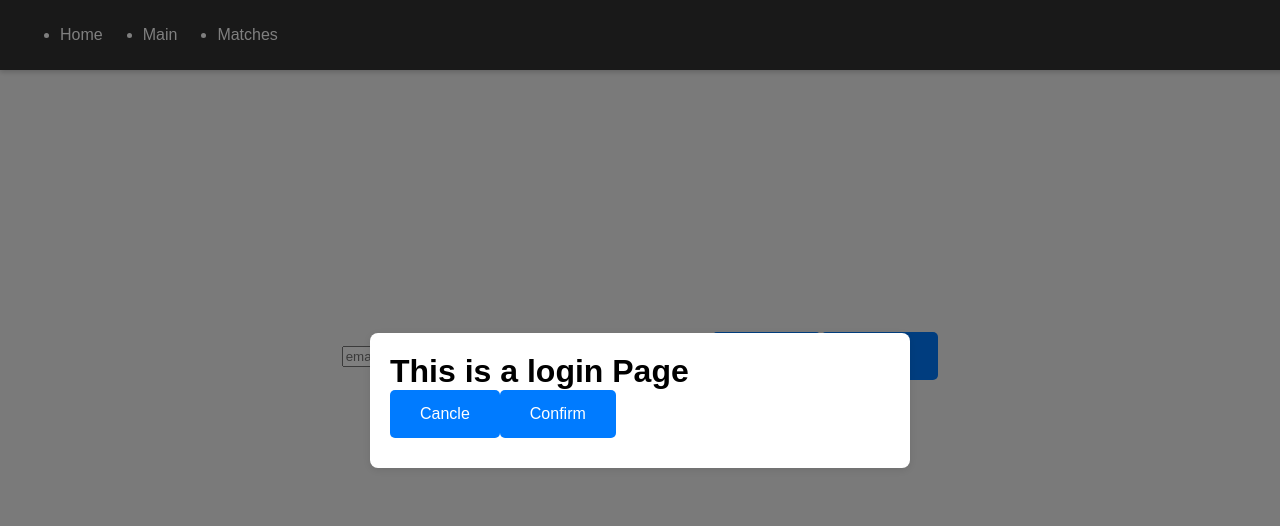
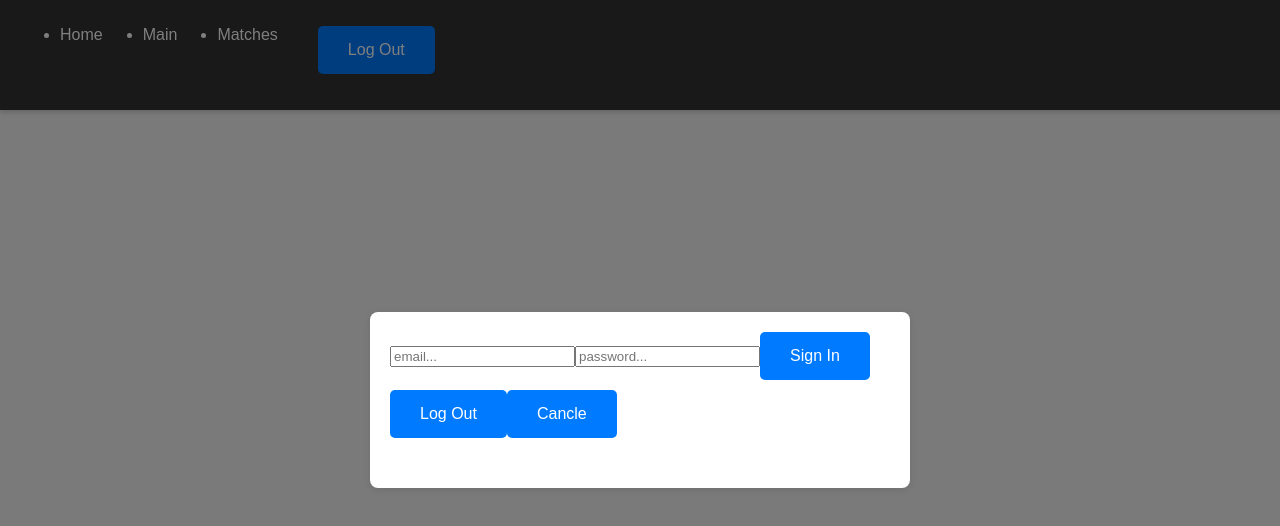
Before and after one commit to Paulfh27/match-app, a React (Create React App) app: page / in a window 1280 px wide. Both pictures are taken after a click on the button "Login". Shown: the top 526 px of the page. Built offline with nearby package versions, Linux system fonts and the light colour scheme.

Commit message:
cleaned up all pages ui. Added logout functionality to toolbar and fixed the login page

```diff
--- a/src/Components/Auth.js
+++ b/src/Components/Auth.js
@@ -2,7 +2,7 @@ import { auth } from '../config/firebase'
 import { createUserWithEmailAndPassword, signOut } from 'firebase/auth'
 import { useState } from 'react';
 
-export const Auth = () => {
+export const Auth = (props) => {
 
     const [email, setEmail] = useState("");
     const [password, setPassword] = useState("");
@@ -36,6 +36,7 @@ export const Auth = () => {
             />
             <button onClick={signin}>Sign In</button>
             <button onClick={logout}>Log Out</button>
+            <button onClick={props.onCancle}>Cancle</button>
         </div>
     )
 }
--- a/src/Components/Card.js
+++ b/src/Components/Card.js
@@ -1,13 +1,13 @@
-import './card.css';
+import styles from './card.module.css';
 
 function Card(props) {
     return (
-        <div className='body'>
-            <div className='card'>
-                <p className='card-content'>
-                    This is a test
+        <div className={styles.body}>
+            <div className={styles.card}>
+                <p className={styles.car_content}>
+                    {props.children}
                 </p>
-                <div className='navigation-buttons'>
+                <div className={styles.navigation_buttons}>
                     <button onClick={props.onLeft}>Left</button>
                     <button onClick={props.onRight}>Right</button>
                 </div>
--- a/src/Components/Modal.js
+++ b/src/Components/Modal.js
@@ -11,9 +11,7 @@ function Modal(props) {
     return (
         <div className="modal-backdrop">
             <div className="modal-content">
-                <h1>This is a login Page</h1>
-                <button onClick={props.onCancle}>Cancle</button>
-                <button onClick={props.onConfirm}>Confirm</button>
+                {props.children}
             </div>
         </div>
     )
--- a/src/Components/Toolbar.js
+++ b/src/Components/Toolbar.js
@@ -1,10 +1,22 @@
 import { Outlet, Link } from "react-router-dom";
 import './toolbar.css'
+import { auth } from '../config/firebase'
+import { createUserWithEmailAndPassword, signOut } from 'firebase/auth'
+import { useState } from 'react';
 
 // Toolbar Class
 //      Sits at the bottom of the screen in most pages
 //      holds all navigation options
-function Toolbar() {
+function Toolbar(props) {
+
+    const logout = async () => {
+        try{
+            await signOut(auth);
+        }catch (err) {
+            console.error(err)
+        }
+    }
+
     return(
         <div className='toolbar'>
             <ul className='nav-links'>
@@ -17,6 +29,7 @@ function Toolbar() {
                 <li>
                     <Link to="/Matches">Matches</Link>
                 </li>
+                    <button onClick={logout}>Log Out</button>
             </ul>
         </div>
     )
--- a/src/Components/card.css
+++ b/src/Components/card.module.css
@@ -18,7 +18,7 @@ body {
 }
 
 /* Card container */
-.card-container {
+.card_container {
   position: relative;
   width: 300px;
   height: 400px;
@@ -49,30 +49,30 @@ body {
   object-fit: cover;
 }
 
-.card-content {
+.card_content {
   padding: 10px;
   text-align: center;
 }
 
-.card-content h3 {
+.card_content h3 {
   margin-bottom: 10px;
   font-size: 1.2rem;
 }
 
-.card-content p {
+.card_content p {
   font-size: 1rem;
   color: #555;
 }
 
 /* Buttons */
-.navigation-buttons {
+.navigation_buttons {
   width: 100%;
   display: flex;
   justify-content: space-around;
   padding: 10px 0;
 }
 
-.navigation-buttons button {
+.navigation_buttons button {
   background-color: #007bff;
   border: none;
   color: white;
@@ -83,17 +83,17 @@ body {
   transition: background-color 0.3s ease;
 }
 
-.navigation-buttons button:hover {
+.navigation_buttons button:hover {
   background-color: #0056b3;
 }
 
 /* Swiping animations */
-.card.swipe-left {
+.card.swipe_left {
   transform: translateX(-100%) rotate(-20deg);
   opacity: 0;
 }
 
-.card.swipe-right {
+.card.swipe_right {
   transform: translateX(100%) rotate(20deg);
   opacity: 0;
 }
--- a/src/Pages/Home.js
+++ b/src/Pages/Home.js
@@ -6,26 +6,28 @@ import { Auth } from "../Components/Auth";
 
 // Need a login page
 function Home() {
-    const [modalIsOpen, setModal] = useState(false)
+    const [loginIsOpen, setLogin] = useState(false)
 
     function loginHandler() {
-        setModal(true)
+        setLogin(true)
     }
 
     function cancleHandler() {
-        setModal(false)
+        setLogin(false)
     }
 
     return(
         <div>
             <Toolbar></Toolbar>
             <div>
-                <p><Auth/></p>
                 <div className='button-container'>
+                    <button>Sign Up</button>
                     <button onClick={loginHandler}>Login</button>
                 </div>
             </div>
-            {modalIsOpen ? <Modal onCancle={cancleHandler} onConfirm={cancleHandler}/> : null }
+            {loginIsOpen ? <Modal>
+                <p><Auth onCancle={cancleHandler}/></p>
+            </Modal> : null }
         </div>
     )
 }
--- a/src/Pages/Main.js
+++ b/src/Pages/Main.js
@@ -1,6 +1,6 @@
 import Toolbar from "../Components/Toolbar";
 import Card from '../Components/Card';
-import '../Components/card.css';
+import styles from '../Components/card.module.css';
 import { db } from '../config/firebase'
 import { getDocs, collection} from "firebase/firestore";
 import {useState, useEffect} from "react"
@@ -32,16 +32,23 @@ function Main() {
         getCasesList();
     }, [])
 
+    function leftHandler(){
+    }
+
+    function rightHandler() {
+    }
+
     return(
         <div>
             <Toolbar></Toolbar>
-            <div >
+            <div className={styles.card_container}>
                 {casesList.map((c) => (
-                    <div>
+                    <Card
+                        onLeft={leftHandler} onRight={rightHandler}>
                         <h1> {c.Title} </h1>
                         <p> Company: {c.Company} </p>
-                    </div>
-                ))};
+                    </Card>
+                ))}
             </div>
         </div>
     )
```
